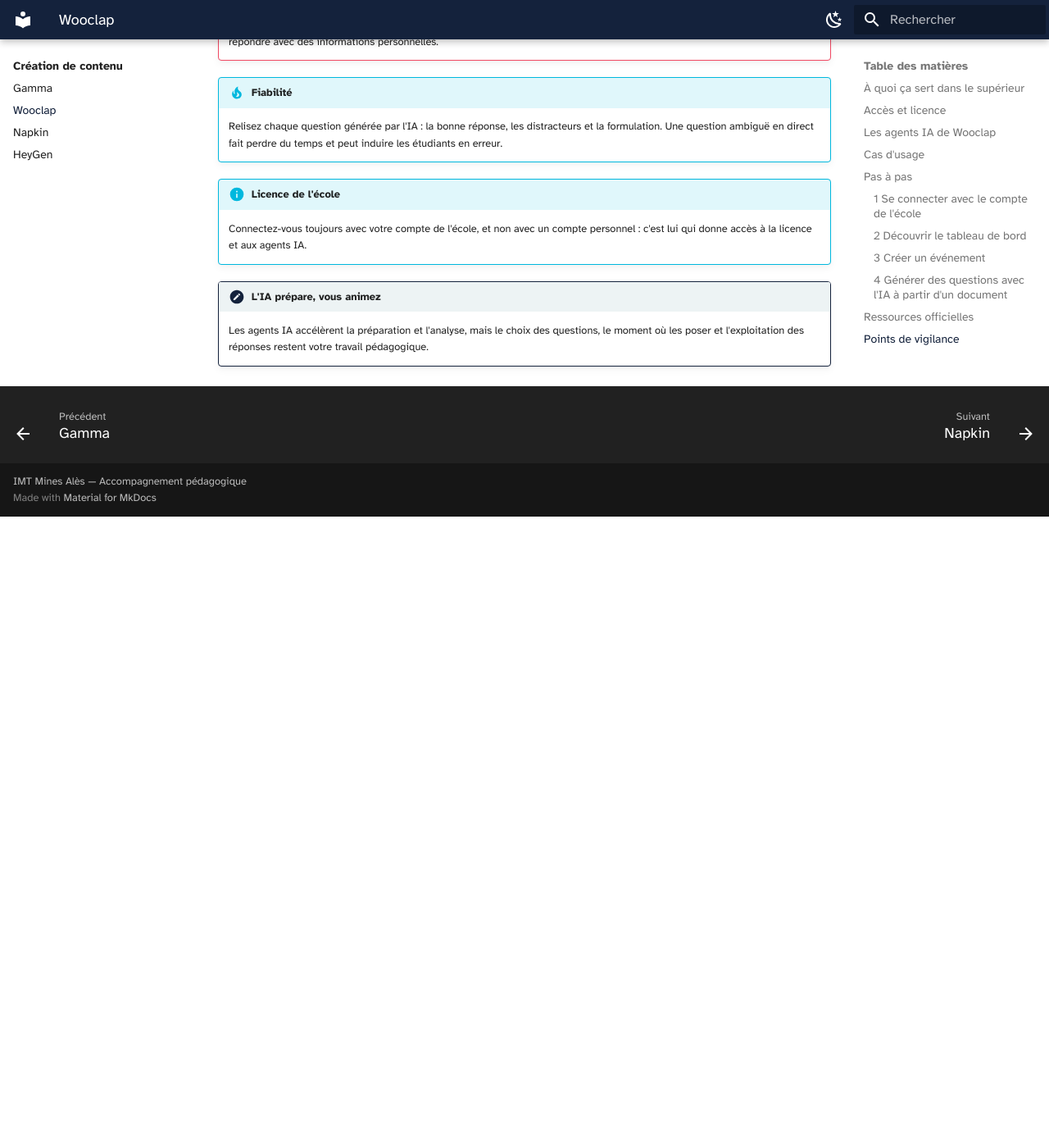
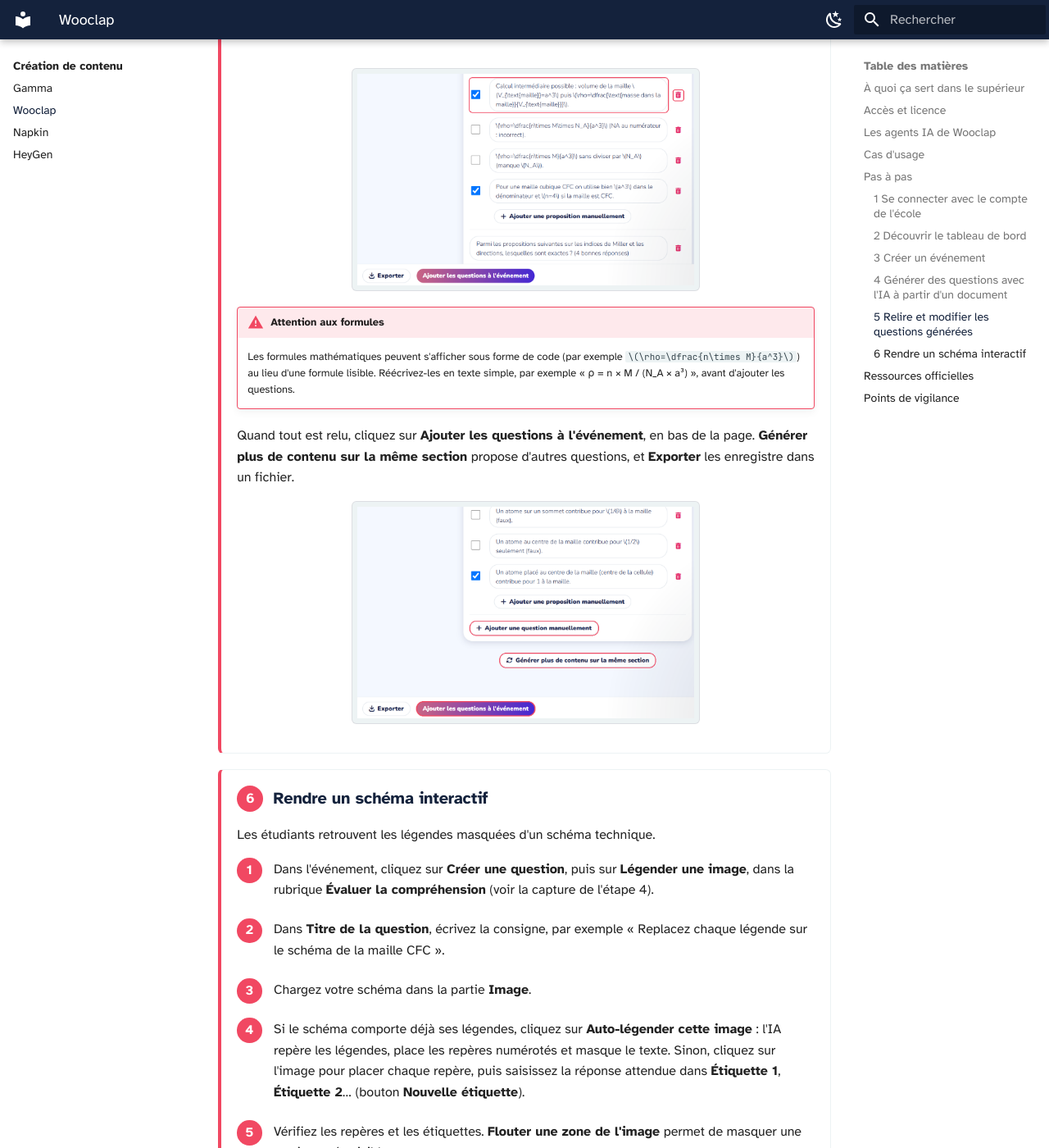
Before and after one commit to Celine-ferrier/Boite-outils-IA, an MkDocs documentation site: the page built from docs/creation/wooclap.md, in a window 1280 px wide and 1400 px high, scrolled down 5723 px. Shown: the whole window at 82% size. Built offline with MkDocs 1.6.1 and Material for MkDocs 9.7.7, drawn with Linux system fonts in a browser that asks for light colours; before the commit the page ends 6353 px from its top, so only the background shows below that; some of the changed text lies outside the part shown.

Commit message:
Wooclap : étapes 5 (questions générées) et 6 (Légender une image) avec captures
Co-Authored-By: Claude Opus 5.5 <noreply@anthropic.com>
Claude-Session: https://claude.ai/code/session_01ADR9hzhyEw6Dc3N18BUyt5

```diff
--- a/docs/creation/wooclap.md
+++ b/docs/creation/wooclap.md
@@ -134,17 +134,54 @@ Le bouton **Démarrer l'événement**, en haut à droite, servira à lancer la s
 
     ![Document déposé et choix des pages](wooclap-04-document.png)
 
-4. À **Quel type de contenu souhaitez-vous créer ?**, cochez un ou plusieurs types : **Questions à choix multiple**, **Sondage**, **Questions ouvertes**, **Textes à trous**, **Associations** ou **Brainstorming**.
+4. À **Quel type de contenu souhaitez-vous créer ?**, cochez un ou plusieurs types : **Questions à choix multiple**, **Sondage**, **Questions ouvertes**, **Textes à trous**, **Associations** ou **Brainstorming**. Pour certains types, précisez le nombre d'éléments, par exemple le **Nombre de réponses correctes** et le **Nombre de réponses fausses** d'un QCM.
 5. Dépliez **(facultatif) Instructions supplémentaires** pour préciser votre public et vos attentes (voir l'exemple dans les cas d'usage), puis cliquez sur **Générer le contenu**.
 
     ![Type de contenu, Instructions supplémentaires et Générer le contenu](wooclap-04-type-contenu.png)
 
 </div>
 
+<div class="etape" markdown>
+
+### <span class="etape-num">5</span> Relire et modifier les questions générées
+
+Les questions générées s'affichent les unes sous les autres. **Relisez chacune d'elles** avant de l'ajouter à votre événement :
+
+1. Cochez ou décochez les cases pour indiquer les **bonnes réponses**.
+2. Cliquez dans une proposition pour la corriger, ou sur la **corbeille** pour la supprimer.
+3. Ajoutez au besoin vos propres éléments avec **Ajouter une proposition manuellement** ou **Ajouter une question manuellement**.
+
+![Questions générées : case de bonne réponse, proposition modifiable et corbeille](wooclap-05-questions.png)
+
+!!! warning "Attention aux formules"
+    Les formules mathématiques peuvent s'afficher sous forme de code (par exemple `\(\rho=\dfrac{n\times M}{a^3}\)`) au lieu d'une formule lisible. Réécrivez-les en texte simple, par exemple « ρ = n × M / (N_A × a³) », avant d'ajouter les questions.
+
+Quand tout est relu, cliquez sur **Ajouter les questions à l'événement**, en bas de la page. **Générer plus de contenu sur la même section** propose d'autres questions, et **Exporter** les enregistre dans un fichier.
+
+![Fin de la liste : Ajouter une question manuellement, Générer plus de contenu et Ajouter les questions à l'événement](wooclap-05-ajouter.png)
+
+</div>
+
+<div class="etape" markdown>
+
+### <span class="etape-num">6</span> Rendre un schéma interactif
+
+Les étudiants retrouvent les légendes masquées d'un schéma technique.
+
+1. Dans l'événement, cliquez sur **Créer une question**, puis sur **Légender une image**, dans la rubrique **Évaluer la compréhension** (voir la capture de l'étape 4).
+2. Dans **Titre de la question**, écrivez la consigne, par exemple « Replacez chaque légende sur le schéma de la maille CFC ».
+3. Chargez votre schéma dans la partie **Image**.
+4. Si le schéma comporte déjà ses légendes, cliquez sur **Auto-légender cette image** : l'IA repère les légendes, place les repères numérotés et masque le texte. Sinon, cliquez sur l'image pour placer chaque repère, puis saisissez la réponse attendue dans **Étiquette 1**, **Étiquette 2**… (bouton **Nouvelle étiquette**).
+5. Vérifiez les repères et les étiquettes. **Flouter une zone de l'image** permet de masquer une partie restée visible.
+6. Dans le panneau de droite, laissez **Ignorer les petites erreurs** activé : les erreurs d'accents et de majuscules ne seront pas pénalisées.
+7. Cliquez sur **Sauvegarder**, ou sur **Afficher maintenant** pour poser la question tout de suite.
+
+![Question Légender une image : Auto-légender cette image, Nouvelle étiquette, Sauvegarder et Afficher maintenant](wooclap-06-legender.png)
+
+</div>
+
 <!--
 Étapes restant à rédiger (captures à recevoir) :
- 5. Relire et modifier les questions générées
- 6. Rendre un schéma interactif (Légender une image)
  7. Lancer l'événement : vue participant (capture prête dans le dossier de travail)
  8. Classer et résumer les réponses avec l'IA
  9. Consulter les résultats après le cours
```
Also changed, not shown: docs/creation/wooclap-04-type-contenu.png, docs/creation/wooclap-05-ajouter.png (added), docs/creation/wooclap-05-questions.png (added), docs/creation/wooclap-06-legender.png (added).
